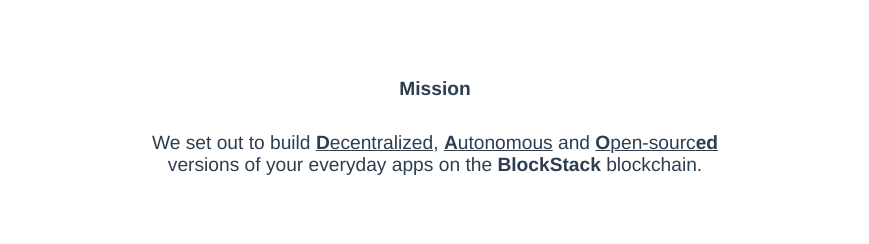
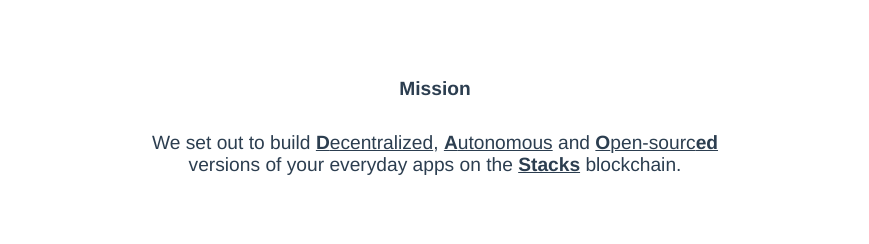
Before and after one commit to DAOed/About, a Vue app: page / in a window 1280 px wide. Shown: the part 801-1045 px from the top of the page, without its empty margins (205-1074 px from the left). Built offline with nearby package versions, Linux system fonts and the light colour scheme; what @zeit-ui/vue would draw is missing.

Commit message:
hyperlink blockstack

```diff
--- a/src/views/Landing/Mission.vue
+++ b/src/views/Landing/Mission.vue
@@ -10,7 +10,11 @@
       <div class="body">
         We set out to build <u><b>D</b>ecentralized</u>, <u><b>A</b>utonomous</u> and <u><b>O</b>pen-sourc<b>ed</b></u>
         <br>
-        versions of your everyday apps on the <b>BlockStack</b> blockchain.
+        versions of your everyday apps on the <b><a
+          href="https://blockstack.org"
+          target="_blank"
+          class="external-link"
+        >Stacks</a></b> blockchain.
       </div>
     </div>
   </div>
@@ -23,4 +27,7 @@
 </script>
 
 <style scoped>
+.external-link {
+  color: inherit;
+}
 </style>
```
